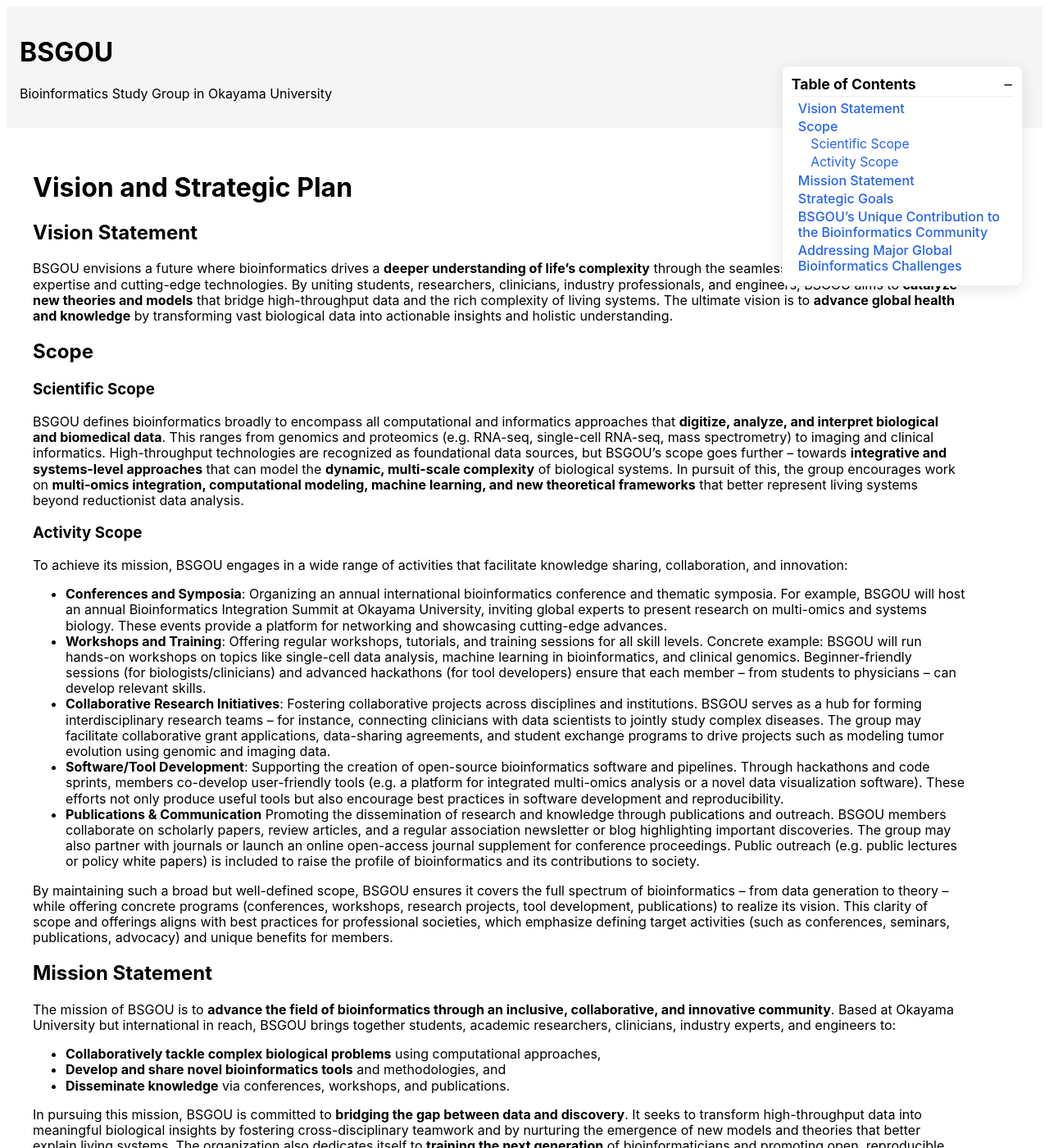
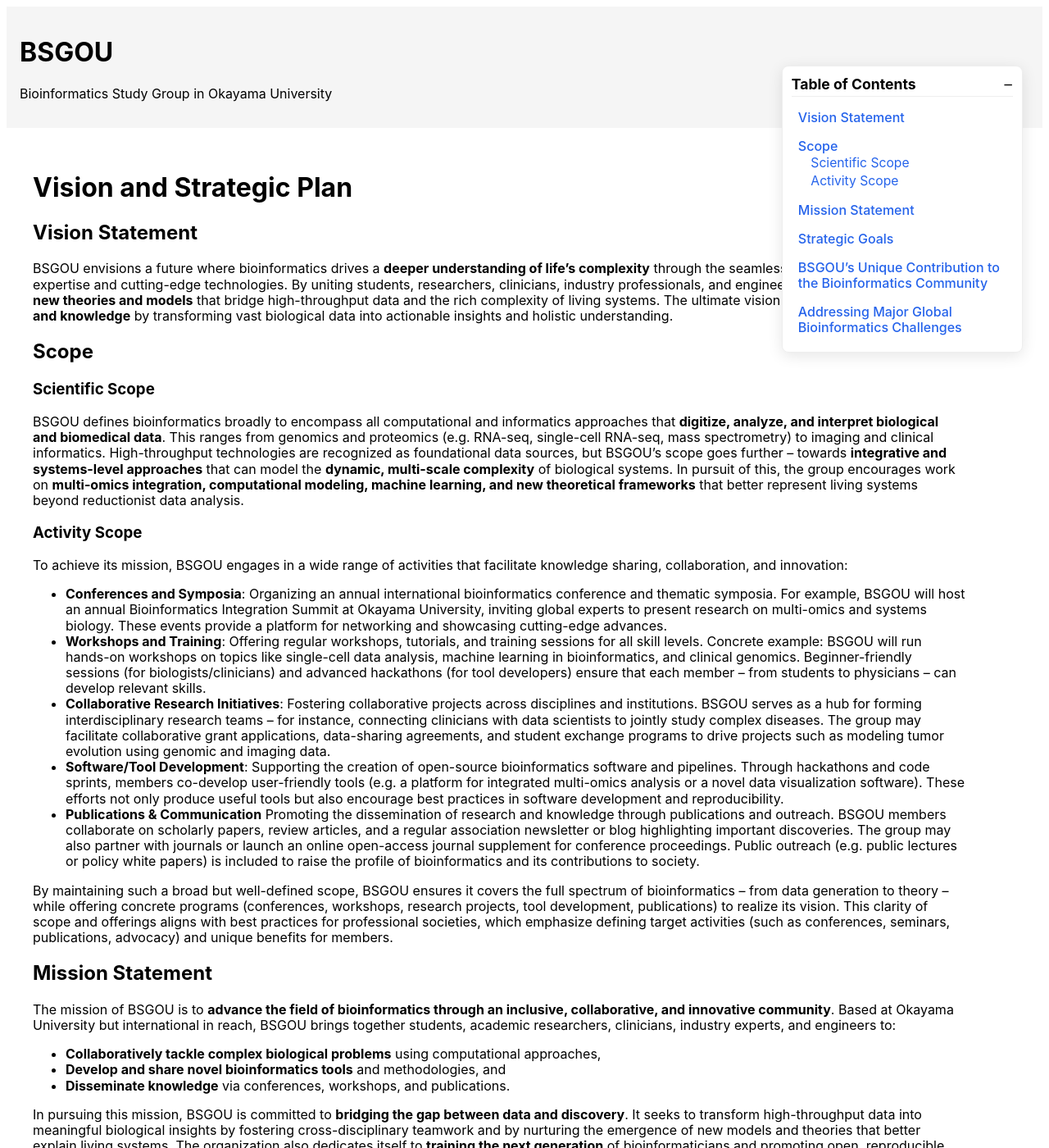
Before and after one commit to LabOnoM/LabOnoM.github.io, a Jekyll site: the page built from README.md, in a window 1280 px wide and 1400 px high. Shown: the whole window at 82% size. Built offline with Jekyll 4.4.1, drawn with Linux system fonts in a browser that asks for light colours.

Commit message:
Update default.html

```diff
--- a/_layouts/default.html
+++ b/_layouts/default.html
@@ -34,59 +34,32 @@
         border: 1px solid #eee;
         border-radius: 8px;
         box-shadow: 0 4px 18px rgba(0,0,0,0.10);
-        padding: 0.7em 0.7em 0.7em 0.7em;
+        padding: 0.7em;
         z-index: 1001;
         font-size: 1em;
         transition: opacity 0.2s;
+        user-select: none;
       }
       #tocify-header {
         font-size: 1.1em;
         margin-bottom: 0.3em;
         border-bottom: 1px solid #eee;
         padding-bottom: 0.2em;
+        cursor: move;
       }
       #tocify-list {
-        margin: 0;
+        margin: 0.5em 0;
         padding: 0;
         list-style: none;
       }
-      #tocify-list li {
-        margin: 0.18em 0;
-        cursor: pointer;
-        transition: background 0.1s;
-      }
-      #tocify-list li:hover {
-        background: #f7f7fa;
-      }
-      #tocify-list .toc-level-2 {
-        margin-left: 0.5em;
-        font-weight: 500;
-      }
-      #tocify-list .toc-level-3 {
-        margin-left: 1.5em;
-        font-size: 0.98em;
-        color: #888;
-      }
-      #tocify-list .toc-level-4 {
-        margin-left: 2.5em;
-        font-size: 0.95em;
-        color: #aaa;
-      }
-      #tocify[hidden] {
-        display: none;
-      }
-      #tocify-toggle {
-        background: none;
-        border: none;
-        font-size: 1.1em;
-        cursor: pointer;
-        padding: 0;
-      }
-      @media (max-width: 1000px) {
-        #tocify {
-          display: none;
-        }
-      }
+      #tocify-list li { margin: 0.18em 0; cursor: pointer; transition: background 0.1s; }
+      #tocify-list li:hover { background: #f7f7fa; }
+      #tocify-list .toc-level-2 { margin: 1em 0 0.1em 0.5em; font-weight: 500; }
+      #tocify-list .toc-level-3 { margin: 0 0 0.2em 1.5em; font-size: 0.98em; color: #888; }
+      #tocify-list .toc-level-4 { margin: 0 0 0.2em 2.5em; font-size: 0.95em; color: #aaa; }
+      #tocify[hidden] { display: none; }
+      #tocify-toggle { background: none; border: none; font-size: 1.1em; cursor: pointer; padding: 0; }
+      @media (max-width: 1000px) { #tocify { display: none; } }
     </style>
   </head>
   <body>
@@ -95,7 +68,7 @@
       <p>{{ site.description }}</p>
     </header>
     <nav id="tocify" class="tocify">
-      <div id="tocify-header">
+      <div id="tocify-header" style="cursor: move;">
         <b>Table of Contents</b>
         <button id="tocify-toggle" style="float:right;">−</button>
       </div>
```
Also changed, not shown: other parts of _layouts/default.html (+35 -6 lines). Lines whose indentation alone changed are shown as unchanged.
